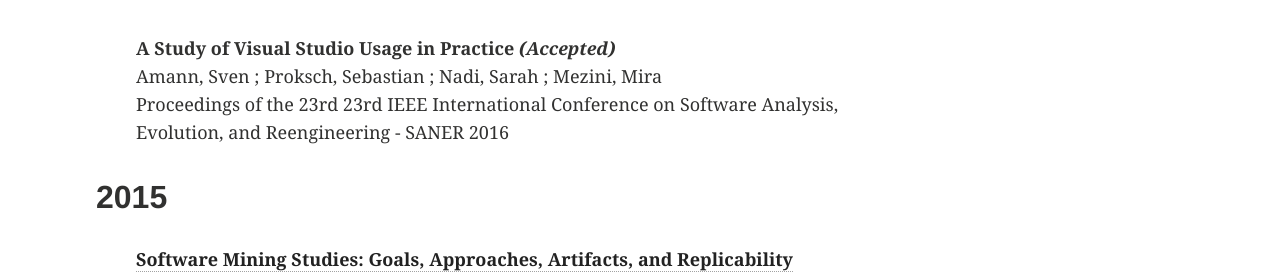
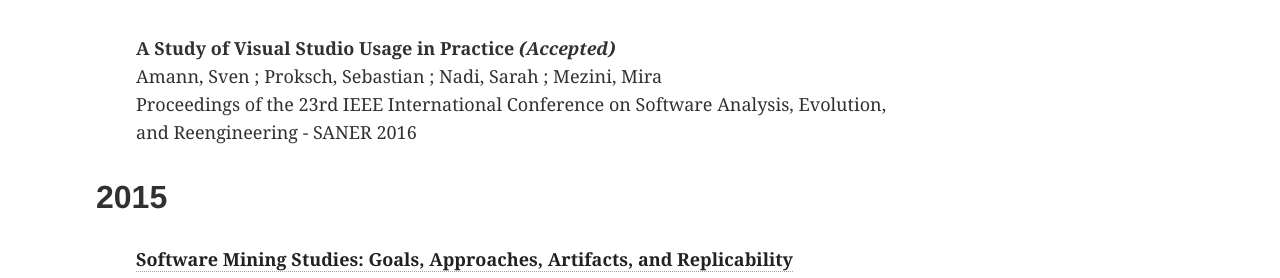
Before and after one commit to salsolatragus/sven-amann.de, a Jekyll site: the page built from publications/index.md, in a window 1280 px wide. Shown: the part 338-616 px from the top of the page. Built offline with Jekyll 4.4.1, drawn with Linux system fonts in a browser that asks for light colours.

Commit message:
Fix typo

```diff
--- a/_data/publications.yml
+++ b/_data/publications.yml
@@ -1,6 +1,6 @@
 - title: A Study of Visual Studio Usage in Practice
   authors: "Amann, Sven ; Proksch, Sebastian ; Nadi, Sarah ; Mezini, Mira"
-  published_in: "Proceedings of the 23rd 23rd IEEE International Conference on Software Analysis, Evolution, and Reengineering - SANER 2016"
+  published_in: "Proceedings of the 23rd IEEE International Conference on Software Analysis, Evolution, and Reengineering - SANER 2016"
   year: 2016
 
 - title: "Software Mining Studies: Goals, Approaches, Artifacts, and Replicability"
```
